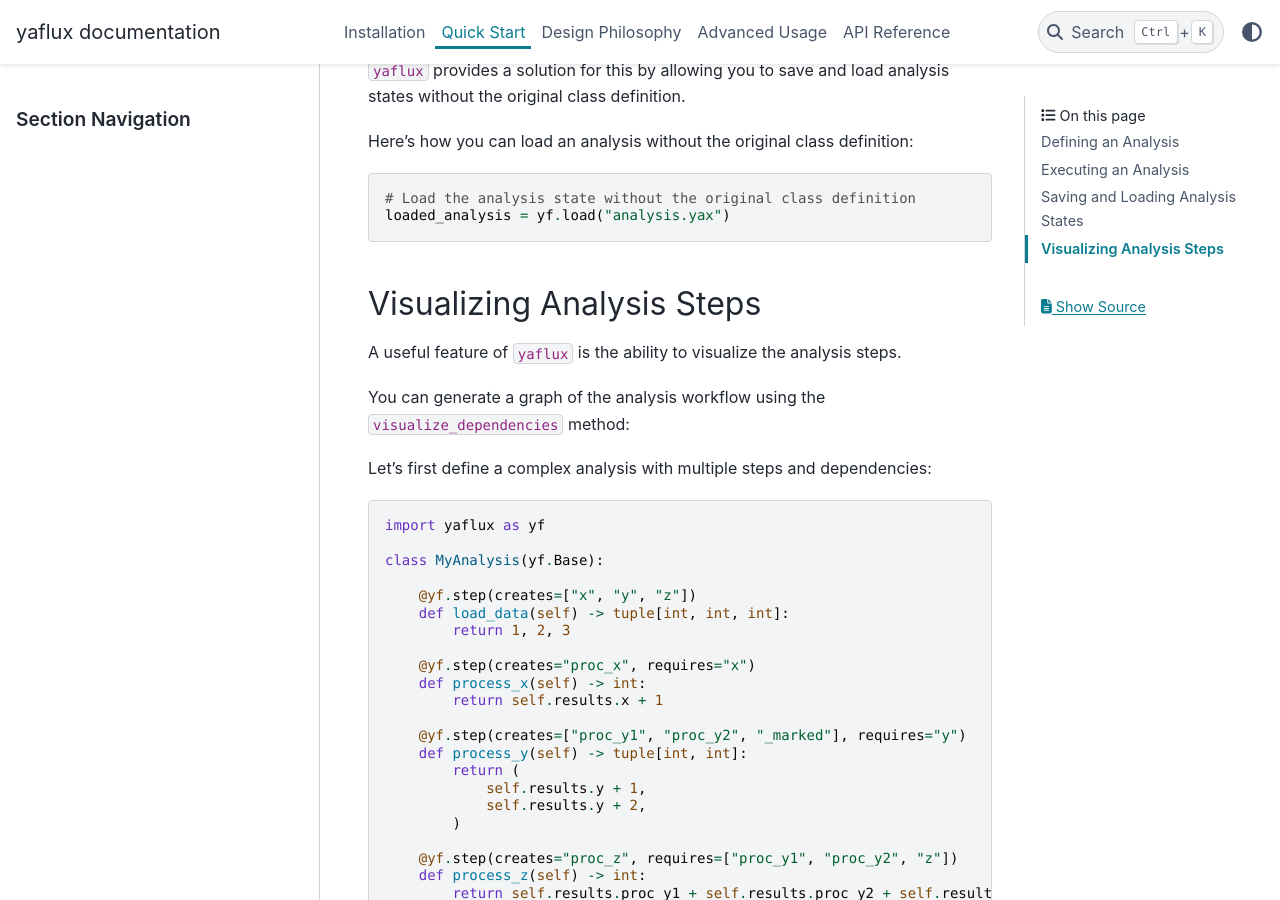
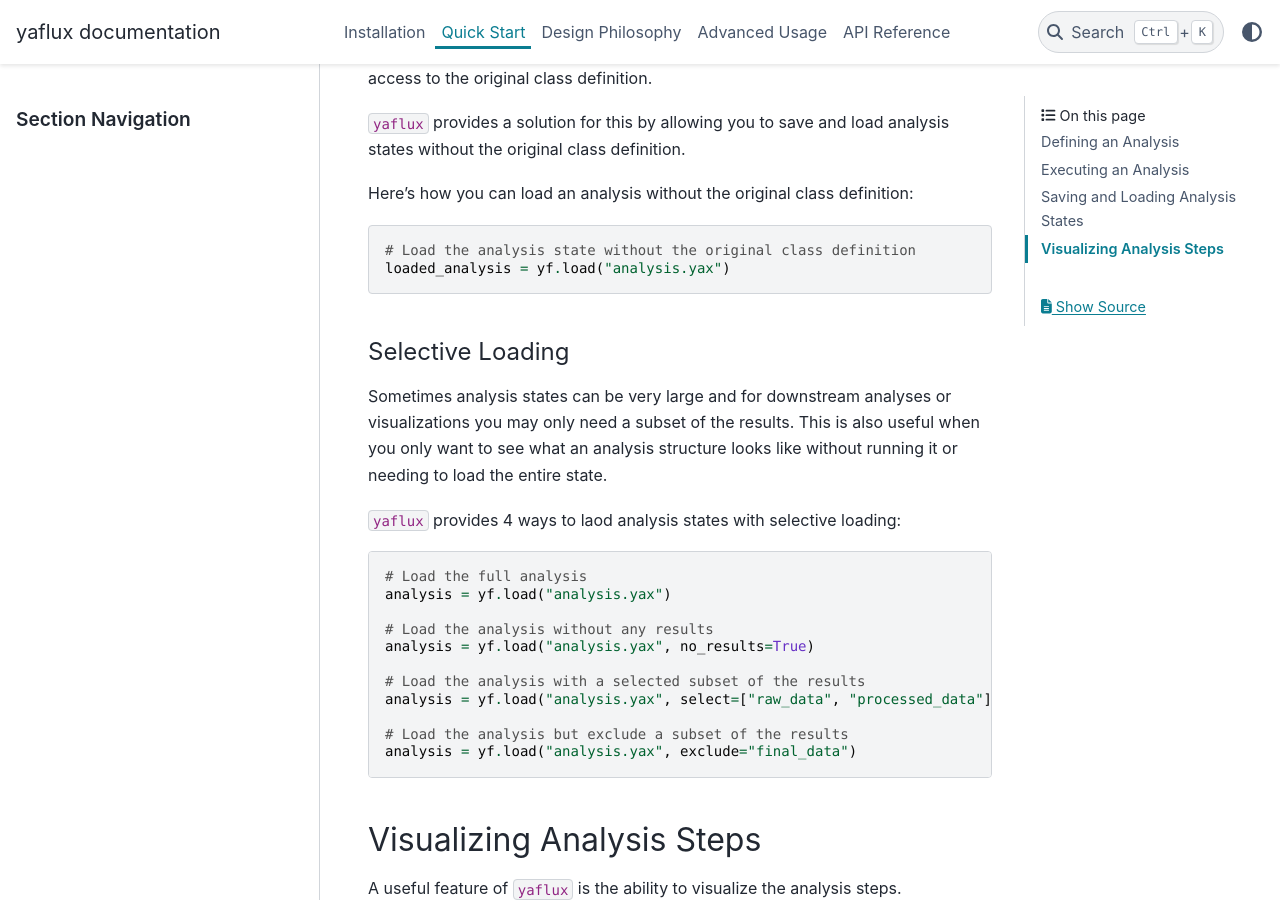
Before and after one commit to noamteyssier/yaflux, a Sphinx documentation site: the page built from docs/source/quick_start.md, in a window 1280 px wide and 900 px high, scrolled down 5574 px. Built offline with Sphinx 7.4.7 and the PyData theme 0.15.4, drawn with Linux system fonts in a browser that asks for light colours; some of the changed text lies outside the part shown.

Commit message:
docs: added documentation of selective loading

````diff
--- a/docs/source/quick_start.md
+++ b/docs/source/quick_start.md
@@ -220,6 +220,9 @@ import yaflux as yf
 # We can load the analysis state from a file
 analysis = MyAnalysis.load("analysis.yax")
 
+# Or load the analysis using the built-in load function
+analysis = yf.load("analysis.yax")
+
 # Access results
 results = analysis.results.final_data
 
@@ -242,6 +245,27 @@ Here's how you can load an analysis without the original class definition:
 ```python
 # Load the analysis state without the original class definition
 loaded_analysis = yf.load("analysis.yax")
+```
+
+#### Selective Loading
+
+Sometimes analysis states can be very large and for downstream analyses or visualizations you may only need a subset of the results.
+This is also useful when you only want to see what an analysis structure looks like without running it or needing to load the entire state.
+
+`yaflux` provides 4 ways to laod analysis states with selective loading:
+
+```python
+# Load the full analysis
+analysis = yf.load("analysis.yax")
+
+# Load the analysis without any results
+analysis = yf.load("analysis.yax", no_results=True)
+
+# Load the analysis with a selected subset of the results
+analysis = yf.load("analysis.yax", select=["raw_data", "processed_data"])
+
+# Load the analysis but exclude a subset of the results
+analysis = yf.load("analysis.yax", exclude="final_data")
 ```
 
 ## Visualizing Analysis Steps
````
